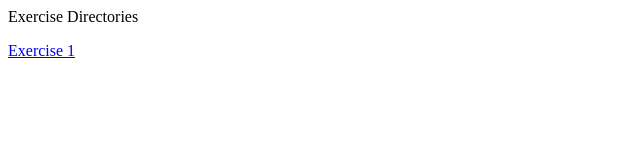
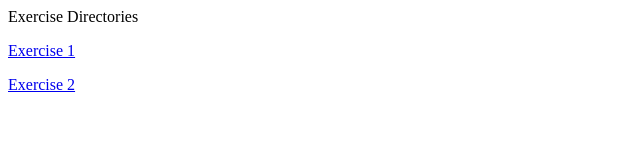
Before and after one commit to adsnlkr/SPK_WD_01, a plain HTML site: page week_01/week01.html in a window 1280 px wide. Shown: the full height of the page, 0-640 px from the left. Drawn offline with Linux system fonts and the light colour scheme.

Commit message:
update link for ex2
update week01.html

```diff
--- a/week_01/week01.html
+++ b/week_01/week01.html
@@ -7,6 +7,7 @@
 <body>
     <p>Exercise Directories</p>
     <p><a href=".\wk01_ex01.html">Exercise 1</a></p>
+    <p><a href=".\wk01_ex02.html">Exercise 2</a></p>
 </body>
 
 </html>
```
